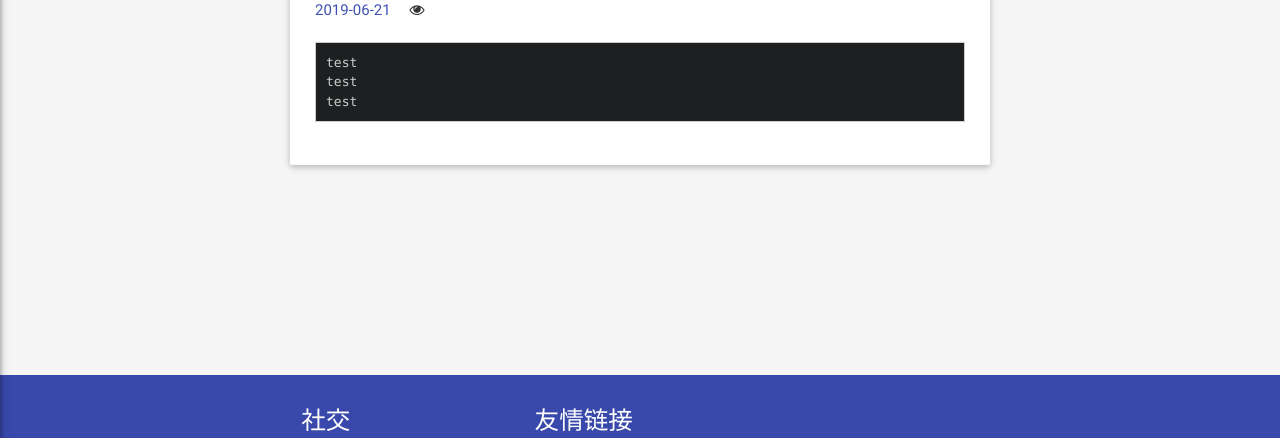
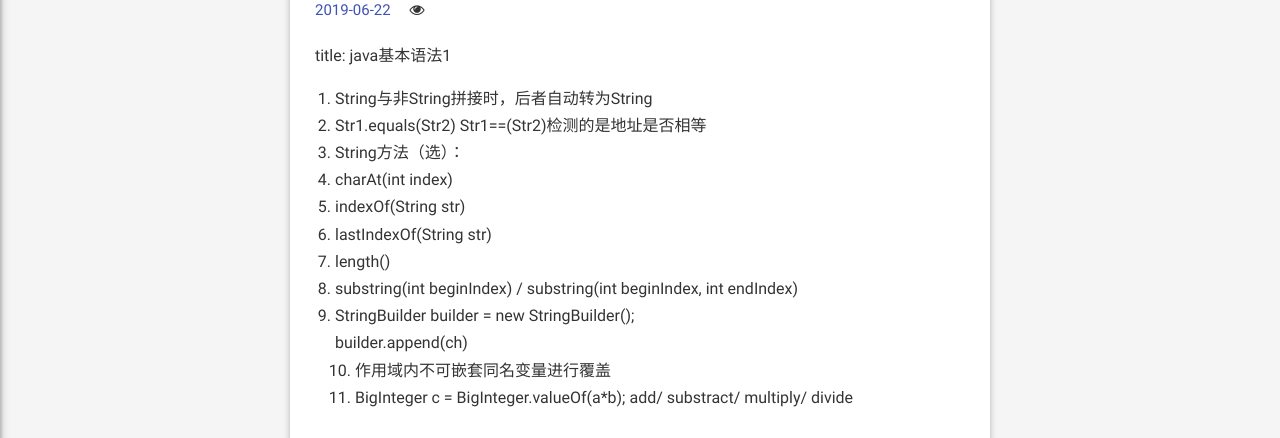
Before and after one commit to ustczhanfeiyu/ustczhanfeiyu.github.io, a plain HTML site: page 2019/06/22/Java基本语法/index.html in a window 1280 px wide. Shown: the part 222-660 px from the top of the page. Drawn offline with nearby package versions, Linux system fonts and the light colour scheme; some packages are replaced by stand-ins of ours; no server answers; a script that the page names is missing.

Commit message:
Site updated: 2019-06-22 15:34:31

```diff
--- a/2019/06/21/第一篇文章test/index.html
+++ b/2019/06/22/Java基本语法/index.html
@@ -188,7 +188,7 @@
 
 
             </div>
-            <time class="indigo-link-context" datetime="2019-06-21T04:21:50.907Z"><a href="/2019/06/21/第一篇文章test/">2019-06-21</a></time>
+            <time class="indigo-link-context" datetime="2019-06-22T07:32:52.995Z"><a href="/2019/06/22/Java基本语法/">2019-06-22</a></time>
 
             <span id="busuanzi_container_page_pv" class="read-times-container">
     <i class="fa fa-eye"></i>
@@ -203,9 +203,23 @@
 
 
             <div class="entry indigo-link-context">
-                <pre><code>test
-test
-test</code></pre>
+                <p> title: java基本语法1</p>
+<ol>
+<li>String与非String拼接时，后者自动转为String</li>
+<li>Str1.equals(Str2)    Str1==(Str2)检测的是地址是否相等</li>
+<li>String方法（选）：</li>
+<li>charAt(int index)</li>
+<li>indexOf(String str)</li>
+<li>lastIndexOf(String str)</li>
+<li>length()</li>
+<li>substring(int beginIndex)  /  substring(int beginIndex, int endIndex)</li>
+<li>StringBuilder builder = new StringBuilder();<br>   builder.append(ch)<ol start="10">
+<li>作用域内不可嵌套同名变量进行覆盖</li>
+<li>BigInteger c = BigInteger.valueOf(a*b);   add/ substract/ multiply/ divide</li>
+</ol>
+</li>
+</ol>
+
 
 
 
```
Also changed, not shown: archives/2019/06/index.html (+2 -2 lines), archives/2019/index.html (+2 -2 lines), archives/index.html (+2 -2 lines), index.html (+2 -2 lines).
